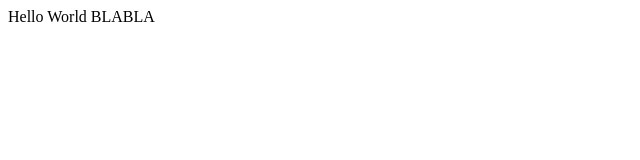
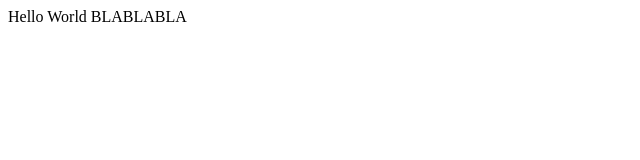
Before and after one commit to ggogitidze/CS230, a plain HTML site: page index.html in a window 1280 px wide. Shown: the full height of the page, 0-640 px from the left. Drawn offline with Linux system fonts and the light colour scheme.

Commit message:
update hello world

```diff
--- a/index.html
+++ b/index.html
@@ -1 +1 @@
-<html><body>Hello World BLABLA</body></html>
+<html><body>Hello World BLABLABLA</body></html>
```
